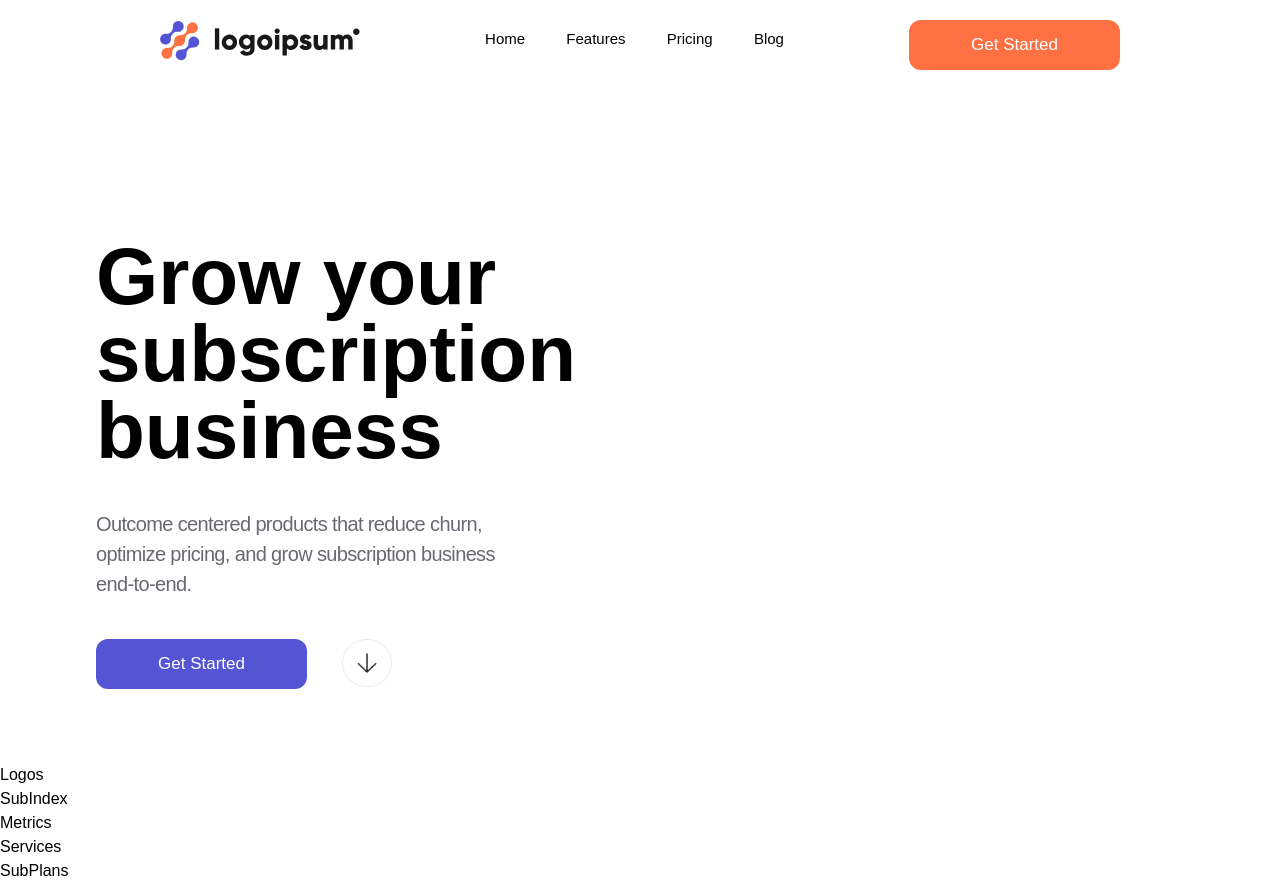
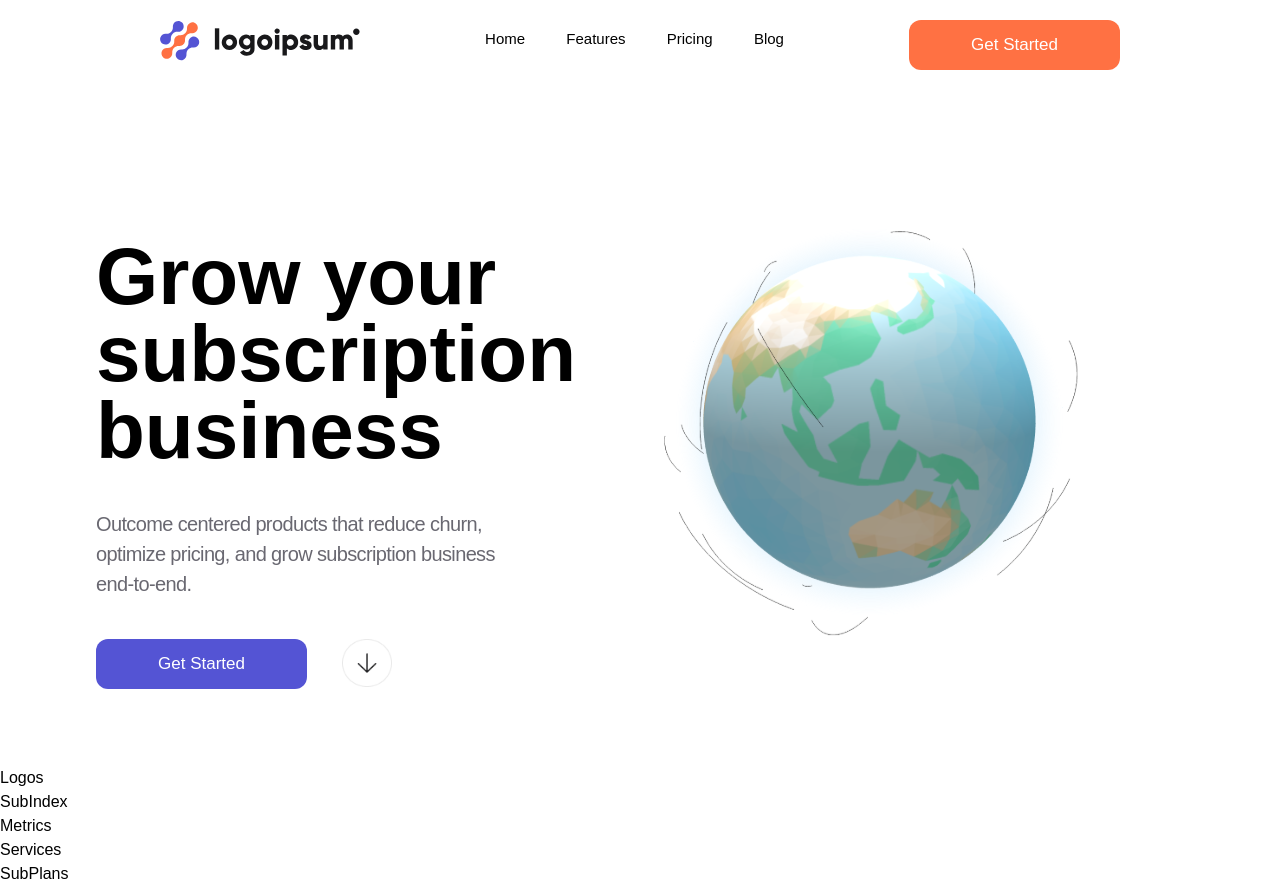
Before and after one commit to sefeoluwa/globe-landing-page, a React (Vite) app: page / in a window 1280 px wide. Built offline with nearby package versions, Linux system fonts and the light colour scheme; some icons are missing; a web font is replaced by a local one.

Commit message:
added light earth image

```diff
--- a/src/components/Hero.jsx
+++ b/src/components/Hero.jsx
@@ -1,6 +1,6 @@
 import React from 'react'
 import { SectionWrapper } from "../hoc"
-import { downArrow }from "../assets"
+import { downArrow, earth_light }from "../assets"
 
 
 
@@ -21,8 +21,8 @@ function Hero() {
         </div>
 
       </div>
-      <div className="light-earth w-[40vw] h-[40vh]">
-
+      <div className="light-earth  w-[70vw] ">
+      <img src={earth_light} alt="" className='w-[70vw] h-[70vh] pr-[-9vw] mt-[-12vh]'/>
       </div>
 
    </div>
```
